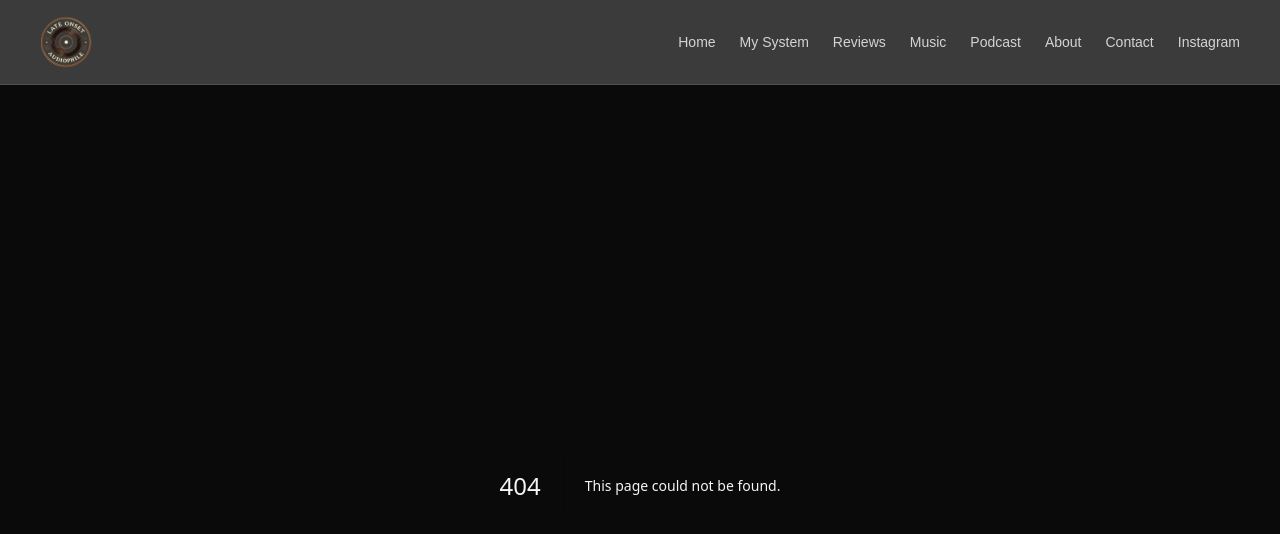
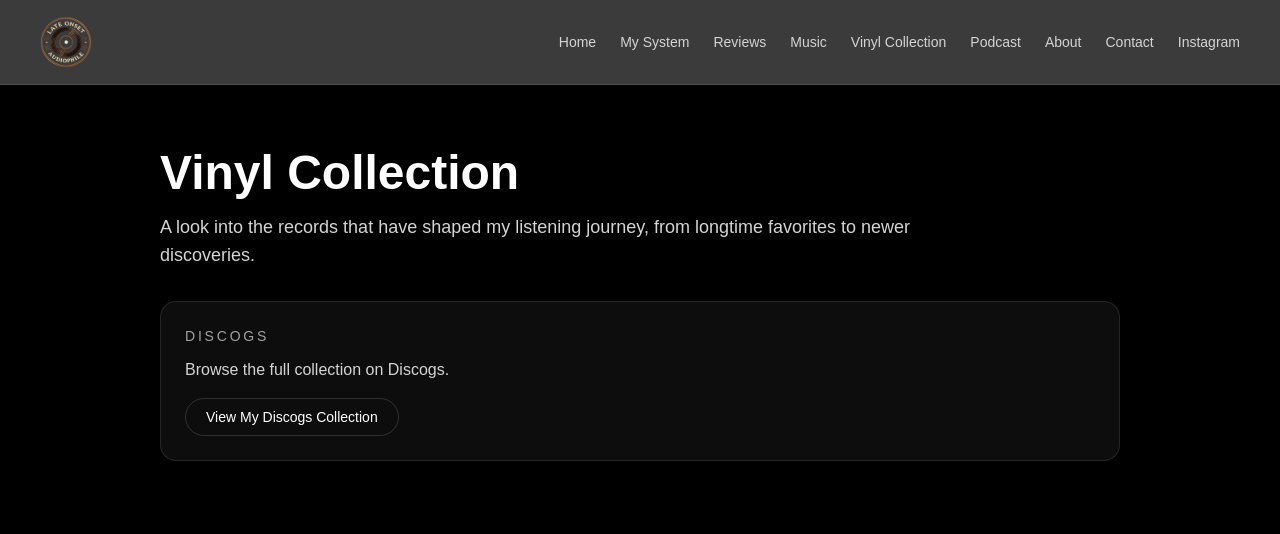
Before and after one commit to LamestImpala/loa-site, a Next.js app: page /vinyl-collection in a window 1280 px wide. Before the commit this address had no page. Shown: the top 534 px of the page. Built offline with nearby package versions, Linux system fonts and the light colour scheme.

Commit message:
updated My System page

```diff
--- a/app/layout.tsx
+++ b/app/layout.tsx
@@ -71,6 +71,9 @@
               <Link href="/music" className="transition hover:text-white">
                 Music
               </Link>
+              <Link href="/vinyl-collection" className="hover:text-white">
+  Vinyl Collection
+</Link>
               <Link href="/podcast" className="transition hover:text-white">
                 Podcast
               </Link>
--- a/app/page.tsx
+++ b/app/page.tsx
@@ -10,6 +10,7 @@
     "Turntables, tonearms, and cartridges",
     "Streaming and digital audio",
     "Used gear wins and regrets",
+    "Collecting records and Discogs tips",
     "Podcast conversations",
   ];
 
@@ -253,6 +254,9 @@
             >
               Music
             </Link>
+            <Link href="/vinyl-collection" className="hover:text-white">
+  Vinyl Collection
+</Link>
 
             <div className="rounded-2xl border border-white/10 bg-white/5 px-5 py-3 text-sm text-neutral-200">
               lateonsetaudiophile.com
--- /dev/null
+++ b/app/vinyl-collection/page.tsx
@@ -0,0 +1,35 @@
+import Link from "next/link";
+
+export default function VinylCollectionPage() {
+  return (
+    <main className="min-h-screen bg-black text-white">
+      <section className="mx-auto max-w-5xl px-4 py-12 md:px-8 md:py-16">
+        <h1 className="text-3xl font-semibold md:text-5xl">Vinyl Collection</h1>
+
+        <p className="mt-4 max-w-3xl text-base text-neutral-300 md:text-lg">
+          A look into the records that have shaped my listening journey, from
+          longtime favorites to newer discoveries.
+        </p>
+
+        <div className="mt-8 rounded-2xl border border-white/10 bg-white/5 p-6">
+          <p className="text-sm uppercase tracking-[0.2em] text-neutral-400">
+            Discogs
+          </p>
+
+          <p className="mt-3 text-neutral-300">
+            Browse the full collection on Discogs.
+          </p>
+
+          <Link
+            href="https://www.discogs.com/user/LateOnsetAudiophile/collection"
+            target="_blank"
+            rel="noopener noreferrer"
+            className="mt-4 inline-block rounded-full border border-white/15 px-5 py-2 text-sm text-white transition hover:bg-white hover:text-black"
+          >
+            View My Discogs Collection
+          </Link>
+        </div>
+      </section>
+    </main>
+  );
+}
```
